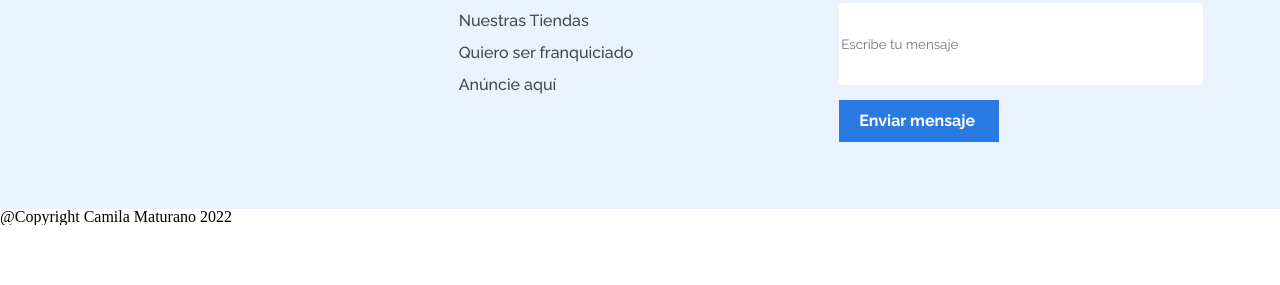
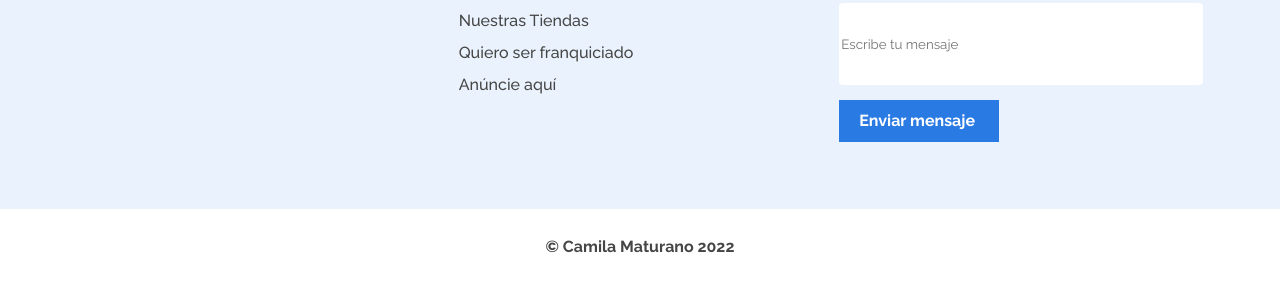
Before and after one commit to CamilaMaturano00/E-commerceAlura, a plain HTML site: page index.html in a window 1280 px wide. Shown: the part 1617-1902 px from the top of the page. Before the commit the page ends 1842 px from the top, so only its background shows below. Drawn offline with Linux system fonts and the light colour scheme.

Commit message:
Diseño de copyright

```diff
--- a/css/footer.css
+++ b/css/footer.css
@@ -43,6 +43,11 @@
     padding: 13px 20px 13px 20px;
     background-color: var(--background-azul);
 }
+.btn-enviar:active{
+    box-shadow: 2px 2px 2px #CCC;
+    transition: all .5s;
+}
+
 
 @media (max-width: 769px) {
     .footer__container{
--- a/css/main.css
+++ b/css/main.css
@@ -49,7 +49,14 @@ main{
     box-shadow: 2px 2px 2px #CCC;
     transition: all .5s;
 }
-
+.footer__copyright{
+    text-align: center;
+    padding-top: 30px ;
+    padding-bottom: 30px;
+    font-family: var(--raleway);
+    font-weight: 700;
+    color: var(--fuente-preto);
+}
 @media (max-width: 769px) {
     .section__productos{
         flex-wrap: wrap;
--- a/index.html
+++ b/index.html
@@ -199,7 +199,7 @@
                 <a class=" btn-enviar" href="">Enviar mensaje</a>
             </div>
         </div>
-        <div class="footer__copyright"> @Copyright Camila Maturano 2022</div>
+        <div class="footer__copyright"> © Camila Maturano 2022</div>
     </footer>
 </body>
 </html>
```
